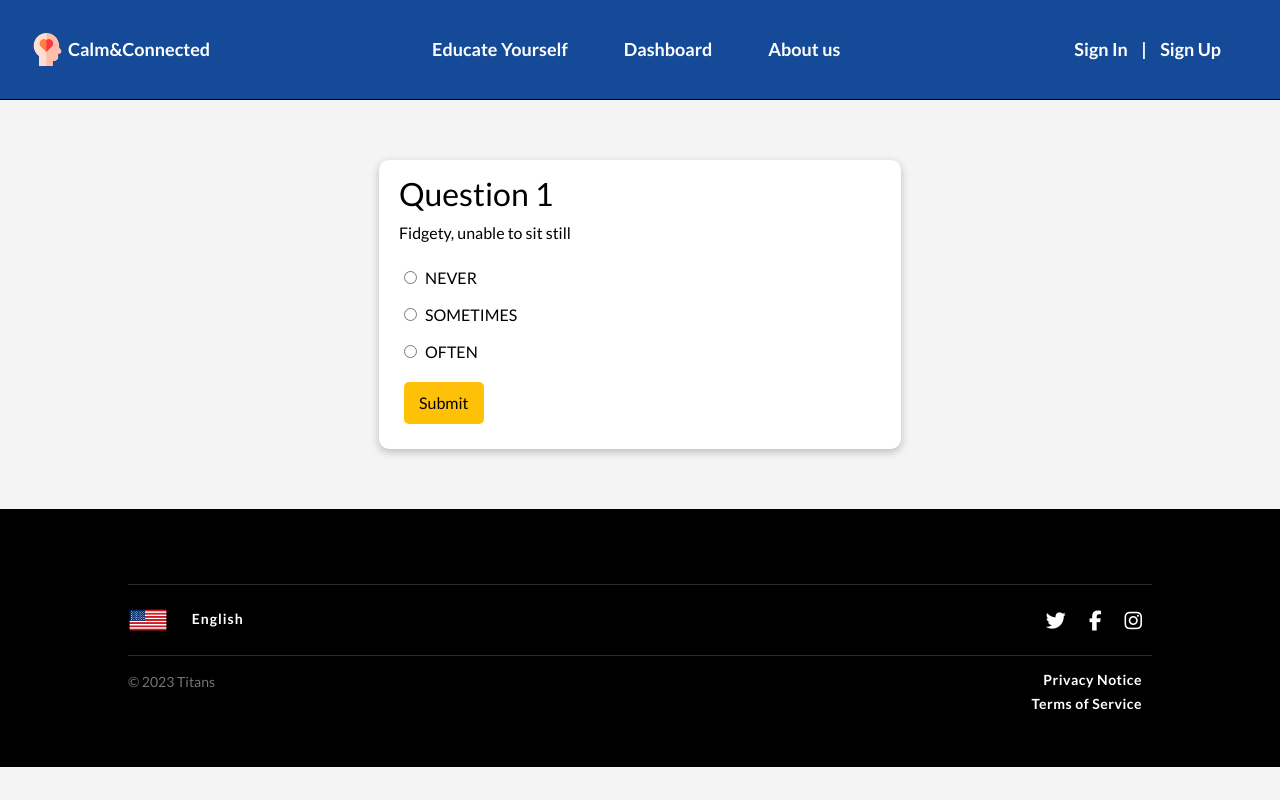
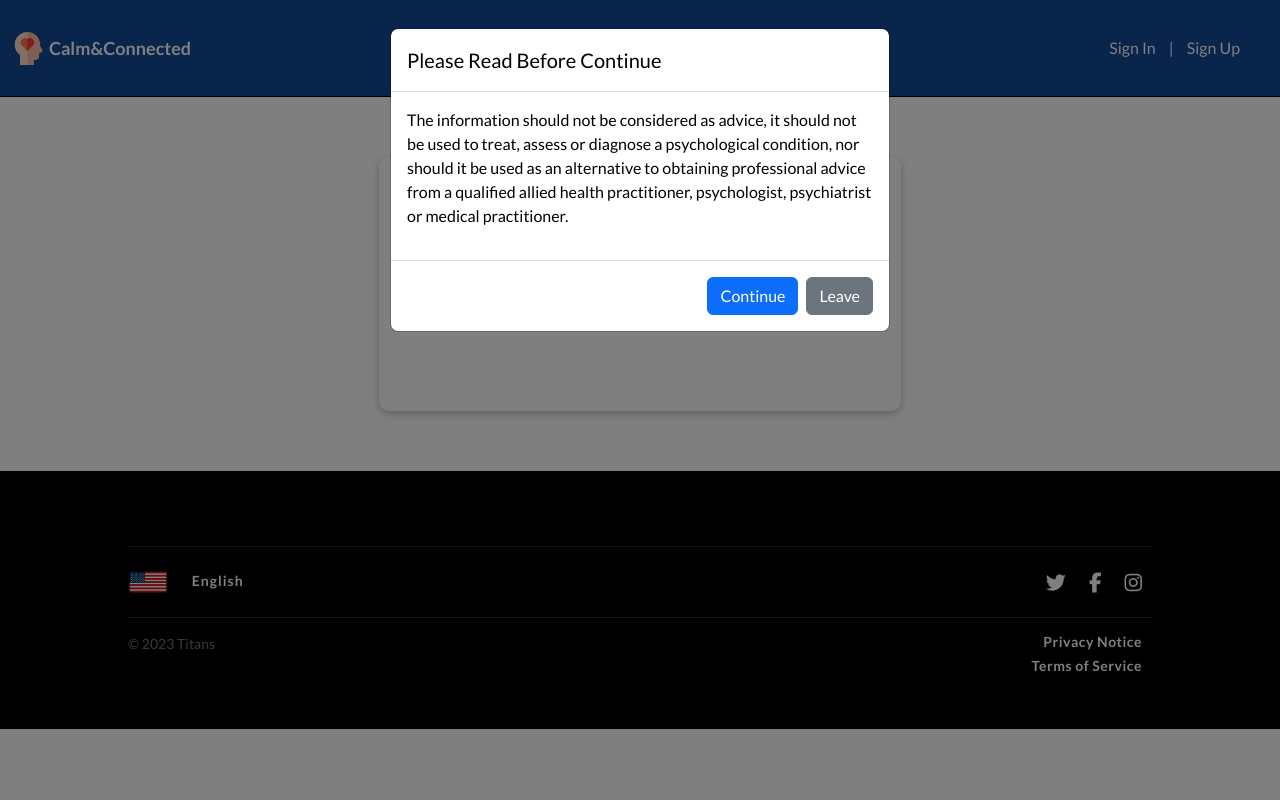
Before and after one commit to githubofjay/Titans-MHA, a plain HTML site: page take-quiz.html in a window 1280 px wide. Drawn offline with nearby package versions, Linux system fonts and the light colour scheme.

Commit message:
:sparkles:Sixth Commit

```diff
--- a/QuizModule/sandbox.js
+++ b/QuizModule/sandbox.js
@@ -5,7 +5,7 @@
 
 const questions = [
     {
-        title : 'Fidgety, unable to sit still',
+        title : 'How often do you feel fidgety and that you are unable to sit still?',
         options : [
             'NEVER',
             'SOMETIMES',
@@ -16,7 +16,7 @@ const questions = [
         questionNumber: 1
     },
     {
-        title : 'Feels sad, unhappy',
+        title : 'Feel sad or unhappy?',
         options : [
             'NEVER',
             'SOMETIMES',
@@ -27,7 +27,7 @@ const questions = [
         questionNumber: 2
     },
     {
-        title : 'Daydreams too much',
+        title : 'Daydream too much',
         options : [
             'NEVER',
             'SOMETIMES',
@@ -38,7 +38,7 @@ const questions = [
         questionNumber: 3
     },
     {
-        title : 'Refuses to share',
+        title : 'Do not like to share',
         options : [
             'NEVER',
             'SOMETIMES',
@@ -49,7 +49,7 @@ const questions = [
         questionNumber: 4
     },
     {
-        title : 'Does not understand other people’s feelings',
+        title : 'Have trouble understanding other people’s feelings',
         options : [
             'NEVER',
             'SOMETIMES',
@@ -60,7 +60,7 @@ const questions = [
         questionNumber: 5
     },
     {
-        title : 'Feels hopeless',
+        title : 'Feel hopeless',
         options : [
             'NEVER',
             'SOMETIMES',
@@ -71,7 +71,7 @@ const questions = [
         questionNumber: 6
     },
     {
-        title : 'Has trouble concentrating',
+        title : 'Have trouble concentrating',
         options : [
             'NEVER',
             'SOMETIMES',
@@ -82,7 +82,7 @@ const questions = [
         questionNumber: 7
     },
     {
-        title : 'Fights with other children',
+        title : 'Fight with others',
         options : [
             'NEVER',
             'SOMETIMES',
@@ -93,7 +93,7 @@ const questions = [
         questionNumber: 8
     },
     {
-        title : 'Is down on him or herself',
+        title : 'Are down on yourself',
         options : [
             'NEVER',
             'SOMETIMES',
@@ -115,7 +115,7 @@ const questions = [
         questionNumber: 10
     },
     {
-        title : 'Seems to be having less fun',
+        title : 'Seem to be having less fun',
         options : [
             'NEVER',
             'SOMETIMES',
@@ -126,7 +126,7 @@ const questions = [
         questionNumber: 11
     },
     {
-        title : 'Does not listen to rules',
+        title : 'Do not like to listen to rules',
         options : [
             'NEVER',
             'SOMETIMES',
@@ -137,7 +137,7 @@ const questions = [
         questionNumber: 12
     },
     {
-        title : 'Acts as if driven by a motor',
+        title : 'Act impulsively',
         options : [
             'NEVER',
             'SOMETIMES',
@@ -148,7 +148,7 @@ const questions = [
         questionNumber: 13
     },
     {
-        title : 'Teases others',
+        title : 'Tease others',
         options : [
             'NEVER',
             'SOMETIMES',
@@ -159,7 +159,7 @@ const questions = [
         questionNumber: 14
     },
     {
-        title : 'Worries a lot',
+        title : 'Worry a lot',
         options : [
             'NEVER',
             'SOMETIMES',
@@ -218,6 +218,22 @@ $(document).ready(function(){
         <input type="submit" name="submit" value = 'Submit' class = "submit"/>
 </form>`;
 document.querySelector(".question-card").innerHTML += str;
+
+document.getElementById('form-1').style.opacity = "0";
+
+$('#quizDescriptionModel').modal('toggle');
+    $('#quizDescriptionModel').on('shown.bs.modal', function () {
+        $('#myInput').trigger('focus')
+    })
+
+$('#quizDescriptionLeave').on('click', function(){
+    window.location.replace("index.html");
+})
+
+$('#quizDescriptionContinue').on('click', function(){
+    document.getElementById('form-1').style.opacity = "1";
+    $('#quizDescriptionModel').modal('toggle');
+})
 
     $("#form-1").submit(function(e){
         e.preventDefault();
@@ -366,13 +382,10 @@ document.querySelector(".question-card").innerHTML += str;
       });
 
 
-      init();
+      document.getElementById('form-1').style.display = "unset";
+
   });
 
-function init(){
-    document.getElementById('form-1').style.display = "unset";
-
-}
 
 
 
@@ -408,18 +421,20 @@ let total_count= countA+countI+countE;
 
  if(countA>=5)
  {
-    console.log("child have Enxiety and mood Disorder");
+
+    console.log("You might have an anxiety or mood Disorder. Anxiety disorder is characterized by excessive ongoing anxietry and worry that is difficult to control and interfere with day-to-day activities. Similarly, mood disorders can be characterized by experiencing mood swings or irritability very often. ");
  }
  if(countI>=7)
  {
-    console.log("ADHD,ADD");
+    console.log("You might have ADHD(Attention deficit hyperactivity Disorder), or ADD(attention deficit disorder) in short. This chronic condition including attention difficulty, hyperactivity and impulsiveness. It can often begin in childhood and persist until adulthood. Treatments can include therapies and some medications");
  }
  if(countI>=7)
  {
-    console.log("Conduct disorder, Oppositional Defiant Disorder adjustment disorder with disturbed conduct or mixed disturbed mood and conduct")
+    console.log("You might have Conduct disorder, Oppositional Defiant Disorder adjustment disorder with disturbed conduct or mixed disturbed mood and conduct. Conduct behavior is diagnosed when children show aggressiveness towards others many times and have a hard time following rules and behaving in a socially acceptable way.")
  }
  if(total_count>=15)
  {
-    console.log("increased likelihood of a behavioral health disorder being present")
+    console.log("There is an increased likelihood of a behavioral health disorder being present. These disorders should be treated early so that you can live a happy and fulfilling life.")
  }
+
  }
--- a/QuizModule/styles.css
+++ b/QuizModule/styles.css
@@ -5,6 +5,7 @@ body {
 }
 .form{
     display: none;
+    min-height: 250px;
 }
 #form-request{
     height: 400px;
--- a/take-quiz.html
+++ b/take-quiz.html
@@ -20,8 +20,31 @@
     <link rel="stylesheet" type="text/css" href="QuizModule/styles.css">
     <script src="https://ajax.googleapis.com/ajax/libs/jquery/3.6.4/jquery.min.js"></script>
     <title>CalmAndConnected</title>
+    <link href="https://cdn.jsdelivr.net/npm/bootstrap@5.3.2/dist/css/bootstrap.min.css" rel="stylesheet" integrity="sha384-T3c6CoIi6uLrA9TneNEoa7RxnatzjcDSCmG1MXxSR1GAsXEV/Dwwykc2MPK8M2HN" crossorigin="anonymous">
+    <script src="https://cdn.jsdelivr.net/npm/bootstrap@5.3.2/dist/js/bootstrap.bundle.min.js" integrity="sha384-C6RzsynM9kWDrMNeT87bh95OGNyZPhcTNXj1NW7RuBCsyN/o0jlpcV8Qyq46cDfL" crossorigin="anonymous"></script>
 </head>
 <body>
+    <div class="modal" id="quizDescriptionModel" tabindex="-1" role="dialog">
+        <div class="modal-dialog" role="document">
+          <div class="modal-content">
+            <div class="modal-header">
+              <h5 class="modal-title">Please Read Before Continue</h5>
+              <button type="button" class="close" data-dismiss="modal" aria-label="Close">
+                <span aria-hidden="true">&times;</span>
+              </button>
+            </div>
+            <div class="modal-body">
+              <p>The information should not be considered as advice, it should not be used to treat, assess or diagnose a psychological condition, nor should it be used as an alternative to obtaining professional advice from a qualified allied health practitioner, psychologist, psychiatrist or medical practitioner.
+            </p>
+            </div>
+            <div class="modal-footer">
+              <button type="button" class="btn btn-primary" id="quizDescriptionContinue">Continue</button>
+              <button type="button" class="btn btn-secondary" data-dismiss="modal" id="quizDescriptionLeave">Leave</button>
+            </div>
+          </div>
+        </div>
+      </div>
+
     <header style="background-color: #144a97;">
         <nav class="navbar navbar-expand-lg my-0 navbar-light" id="custom-nav-css"> <!-- navbar uses bootstrap code seen as seen in https://getbootstrap.com/docs/4.0/components/navbar/ -->
         <div class="container-fluid">
```
